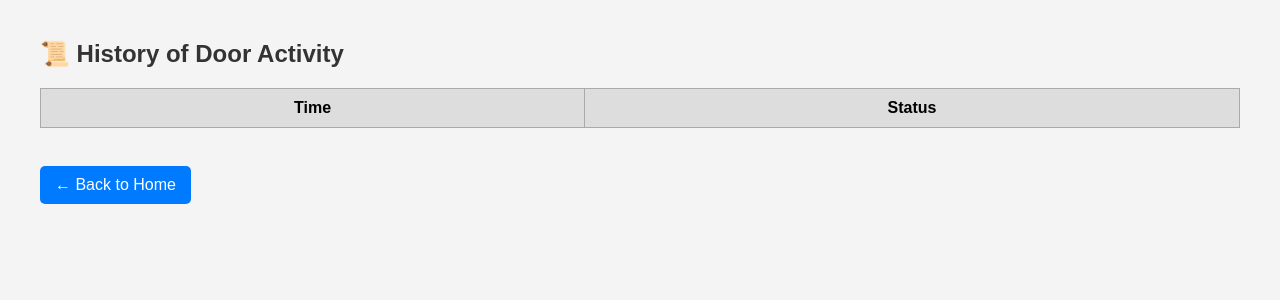
After one commit to ThanhTTT13579/Esp32_Control_Led, a Flask app: page /history in a window 1280 px wide. The commit adds this page. Shown: the top 300 px of the page. Run offline with Flask 3, Linux system fonts and the light colour scheme; lists and menus that the app fills with data are empty.

Commit message:
Update new add history and fix status current command

```diff
--- a/app.py
+++ b/app.py
@@ -1,13 +1,16 @@
 from flask import Flask, request, render_template
+from datetime import datetime
 
 app = Flask(__name__)
 
 # Biến toàn cục để lưu trạng thái LED
 led_status = "OFF"
+esp_status = "UNKNOWN" # Trạng thái thật do ESP32 phản hồi
+history = []           # Lịch sử hoạt động
 
 @app.route('/')
 def index():
-    return render_template("index.html", status=led_status)
+    return render_template("index.html", status=esp_status)
 
 @app.route('/set-command/<cmd>')
 def set_command(cmd):
@@ -21,5 +24,23 @@ def set_command(cmd):
 def get_command():
     return led_status
 
+@app.route('/report-status', methods=['POST'])
+def report_status():
+    global esp_status
+    data = request.get_json()
+    status = data.get("status")
+
+    if status in ["ON", "OFF"]:
+        timestamp = datetime.now().strftime("%Y-%m-%d %H:%M:%S")
+        esp_status = status  # <--- Lưu lại trạng thái thực tế từ ESP32
+        history.append({"time": timestamp, "status": status})
+        print(f"[{timestamp}] ESP32 reported: {status}")
+        return "Status recorded", 200
+    return "Invalid status", 400
+
+@app.route('/history')
+def view_history():
+    return render_template("history.html", logs=history)
+
 if __name__ == '__main__':
     app.run(debug=True)
--- /dev/null
+++ b/templates/history.html
@@ -0,0 +1,74 @@
+<!DOCTYPE html>
+<html>
+<head>
+    <meta charset="UTF-8">
+    <title>Door Activity History</title>
+    <style>
+        body {
+            font-family: Arial, sans-serif;
+            margin: 40px;
+            background-color: #f4f4f4;
+        }
+        h2 {
+            color: #333;
+        }
+        table {
+            border-collapse: collapse;
+            width: 100%;
+            background-color: #fff;
+        }
+        th, td {
+            border: 1px solid #aaa;
+            padding: 10px;
+            text-align: center;
+        }
+        th {
+            background-color: #ddd;
+        }
+        tr:nth-child(even) {
+            background-color: #f9f9f9;
+        }
+        .on {
+            color: green;
+            font-weight: bold;
+        }
+        .off {
+            color: red;
+            font-weight: bold;
+        }
+        a {
+            display: inline-block;
+            margin-top: 20px;
+            text-decoration: none;
+            background-color: #007BFF;
+            color: white;
+            padding: 10px 15px;
+            border-radius: 5px;
+        }
+        a:hover {
+            background-color: #0056b3;
+        }
+    </style>
+</head>
+<body>
+    <h2>📜 History of Door Activity</h2>
+    <table>
+        <thead>
+            <tr>
+                <th>Time</th>
+                <th>Status</th>
+            </tr>
+        </thead>
+        <tbody>
+            {% for log in logs %}
+            <tr>
+                <td>{{ log.time }}</td>
+                <td class="{{ log.status | lower }}">{{ log.status }}</td>
+            </tr>
+            {% endfor %}
+        </tbody>
+    </table>
+    <br>
+    <a href="/">← Back to Home</a>
+</body>
+</html>
--- a/templates/index.html
+++ b/templates/index.html
@@ -12,6 +12,10 @@
         <div class="mt-4">
             <button class="btn btn-success btn-lg me-2" onclick="sendCommand('ON')">Turn ON</button>
             <button class="btn btn-danger btn-lg" onclick="sendCommand('OFF')">Turn OFF</button>
+        </div>
+        <!-- Thêm nút để chuyển sang trang lịch sử -->
+        <div class="mt-4">
+            <a href="/history" class="btn btn-primary btn-lg">View History</a>
         </div>
     </div>
 
```
